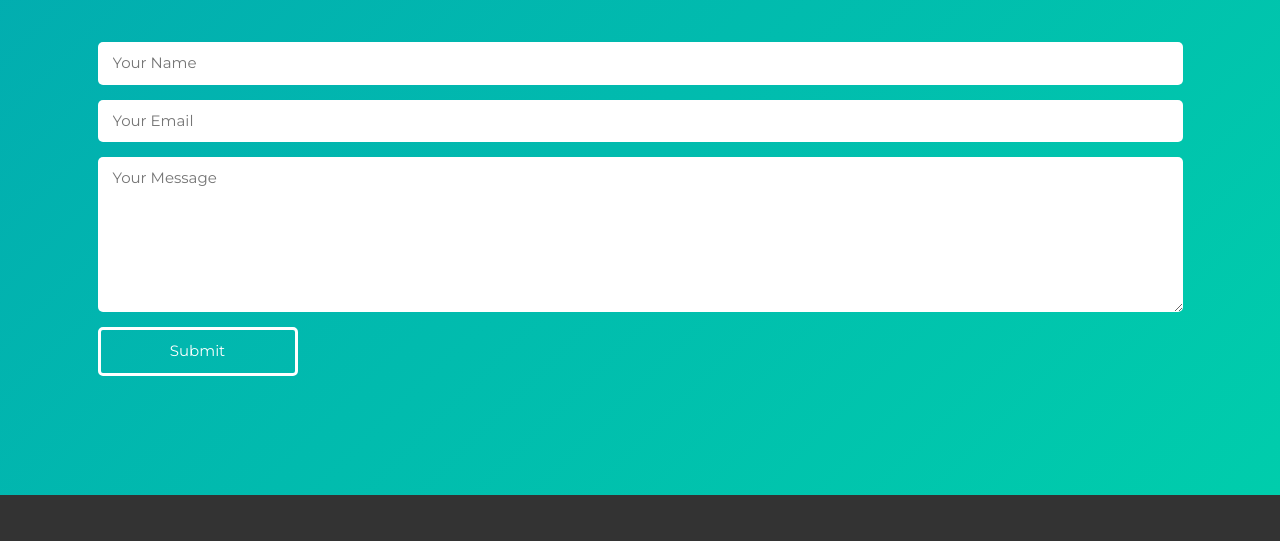
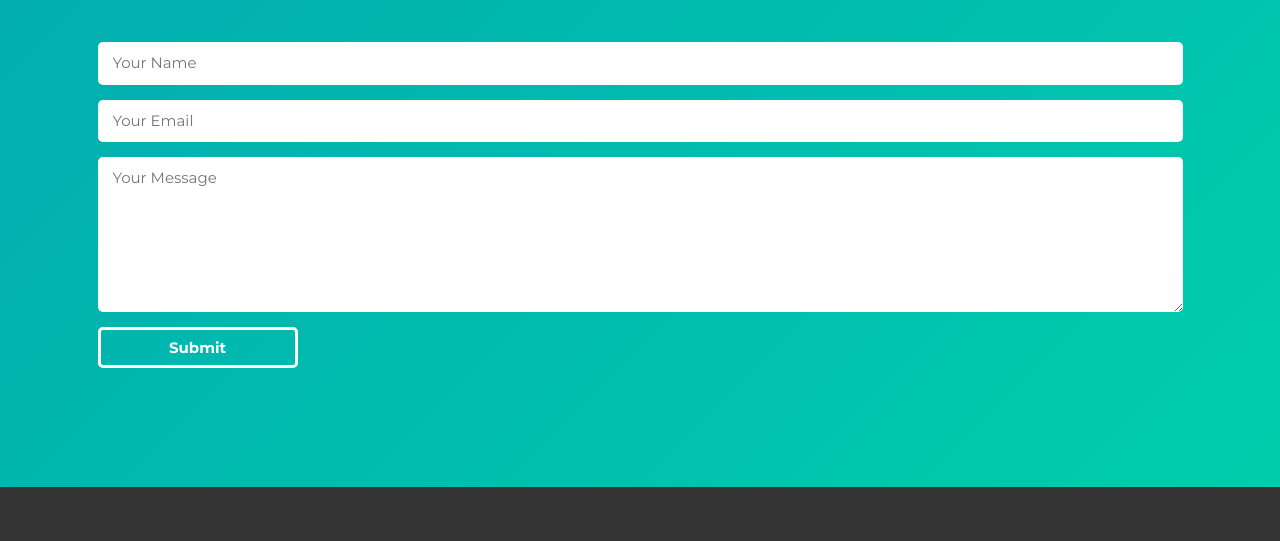
Before and after one commit to vusal5555/Portfolio, a website built with Parcel: page src/index.html in a window 1280 px wide. Shown: the part 3216-3757 px from the top of the page. Built offline with nearby package versions, Linux system fonts and the light colour scheme.

Commit message:
contact button desgin

```diff
--- a/src/index.html
+++ b/src/index.html
@@ -319,7 +319,9 @@
               placeholder="Your Message"
             ></textarea>
 
-            <button type="submit" class="form-btn">Submit</button>
+            <button type="submit" class="cta-btn cta-btn--resume form-btn">
+              Submit
+            </button>
           </form>
           <span id="msg"></span>
         </div>
```
Also changed, not shown: 1 other file.
